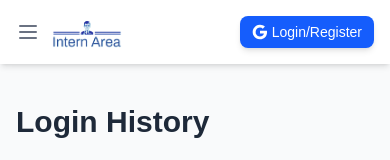
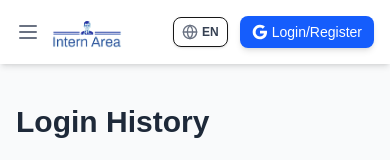
Before and after one commit to B-koushik-09/internarea, a Next.js app in the folder internarea/: page /LoginHistory in a window 390 px wide. Shown: the top 160 px of the page. Built offline with nearby package versions, Linux system fonts and the light colour scheme; no server answers.

Commit message:
navbar tarnslation button

```diff
--- a/internarea/src/Components/Navbar.tsx
+++ b/internarea/src/Components/Navbar.tsx
@@ -312,8 +312,28 @@ const Navbar = () => {
               </Link>
             </div>
 
-            {/* Mobile Login Button - Always visible on mobile */}
-            <div className="flex md:hidden items-center space-x-2">
+            {/* Mobile Actions: Language + Login/User */}
+            <div className="flex md:hidden items-center space-x-3">
+              {/* Mobile Language Switcher */}
+              <div className="relative">
+                <div className="flex items-center space-x-1 border rounded-lg px-2 py-1.5 cursor-pointer hover:bg-gray-50 bg-white shadow-sm">
+                  <Globe size={16} className="text-gray-500" />
+                  <span className="text-xs font-semibold text-gray-700">{currentLanguage.substring(0, 2).toUpperCase()}</span>
+                </div>
+                <select
+                  className="absolute inset-0 opacity-0 cursor-pointer"
+                  value={currentLanguage}
+                  onChange={handleLanguageChange}
+                >
+                  <option value="English">English</option>
+                  <option value="Spanish">Spanish</option>
+                  <option value="Hindi">Hindi</option>
+                  <option value="Portuguese">Portuguese</option>
+                  <option value="Chinese">Chinese</option>
+                  <option value="French">French (Locked)</option>
+                </select>
+              </div>
+
               {isLoading ? (
                 <div className="w-6 h-6 border-2 border-blue-600 border-t-transparent rounded-full animate-spin"></div>
               ) : user ? (
```
